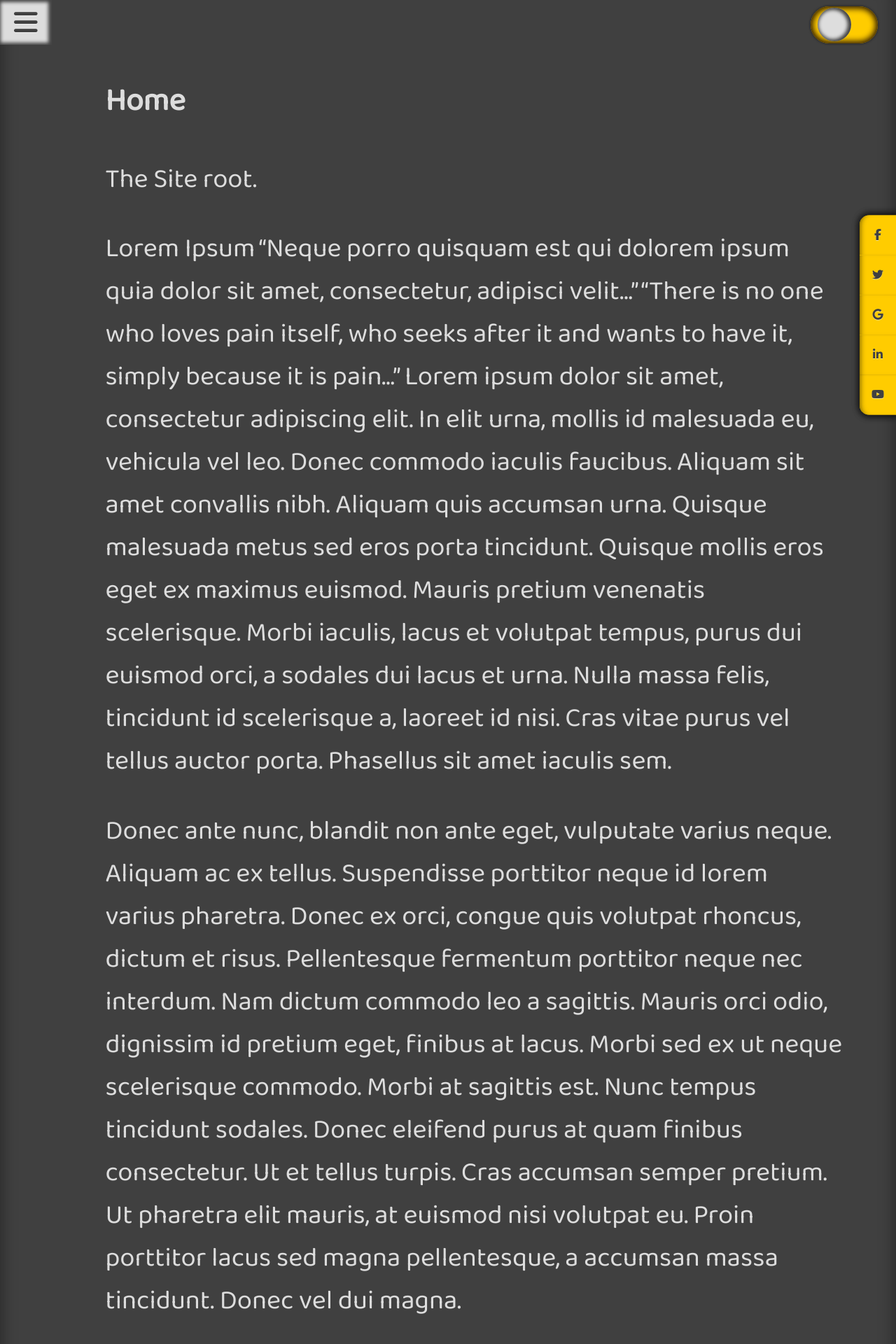
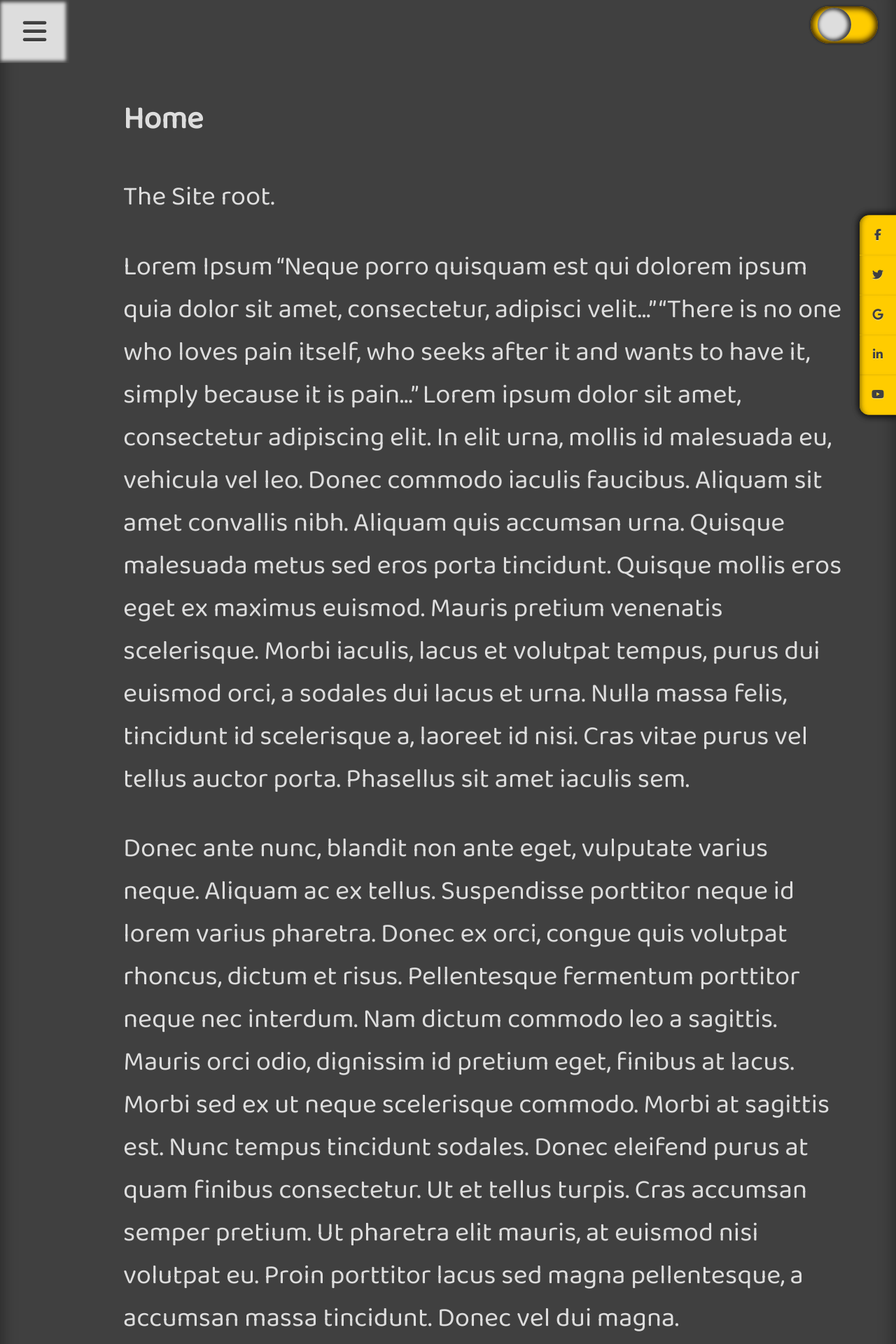
Before and after one commit to brettjrea/brettjrea.github.io-old, a Jekyll site: the page built from index.md, in a window 1280 px wide. Shown: the top 1920 px of the page at 70% size. Built offline with Jekyll 4.4.1, drawn with Linux system fonts in a browser that asks for light colours; nearby versions of some CDN libraries; comment, search, counter and statistics services are not loaded.

Commit message:
Update styles.scss

```diff
--- a/assets/css/styles.scss
+++ b/assets/css/styles.scss
@@ -197,7 +197,7 @@
 
 .sidenav-toggle {
 float:left;
-padding: 1vw;
+padding: 2vw;
 text-shadow: 0px 1px 0px rgba(255, 255, 255, .5);
 text-decoration: none;
 font-size: 3vw;
```
